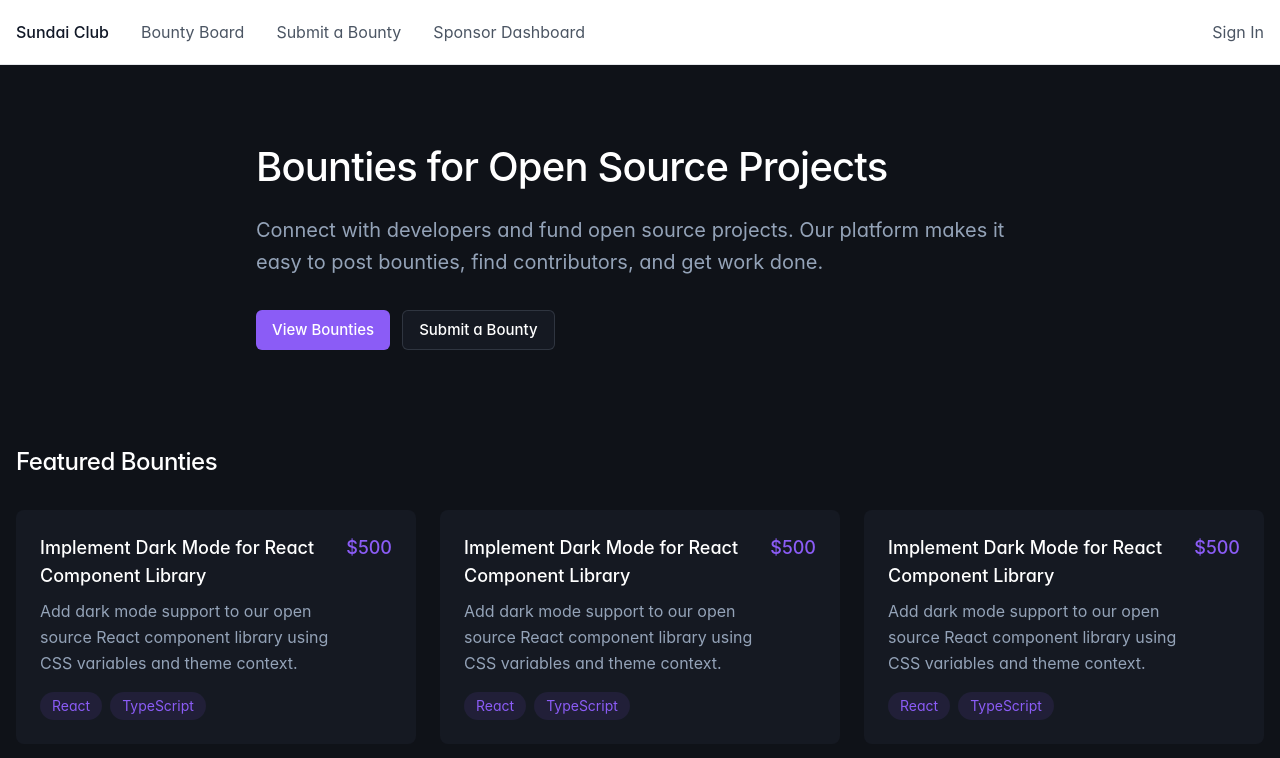
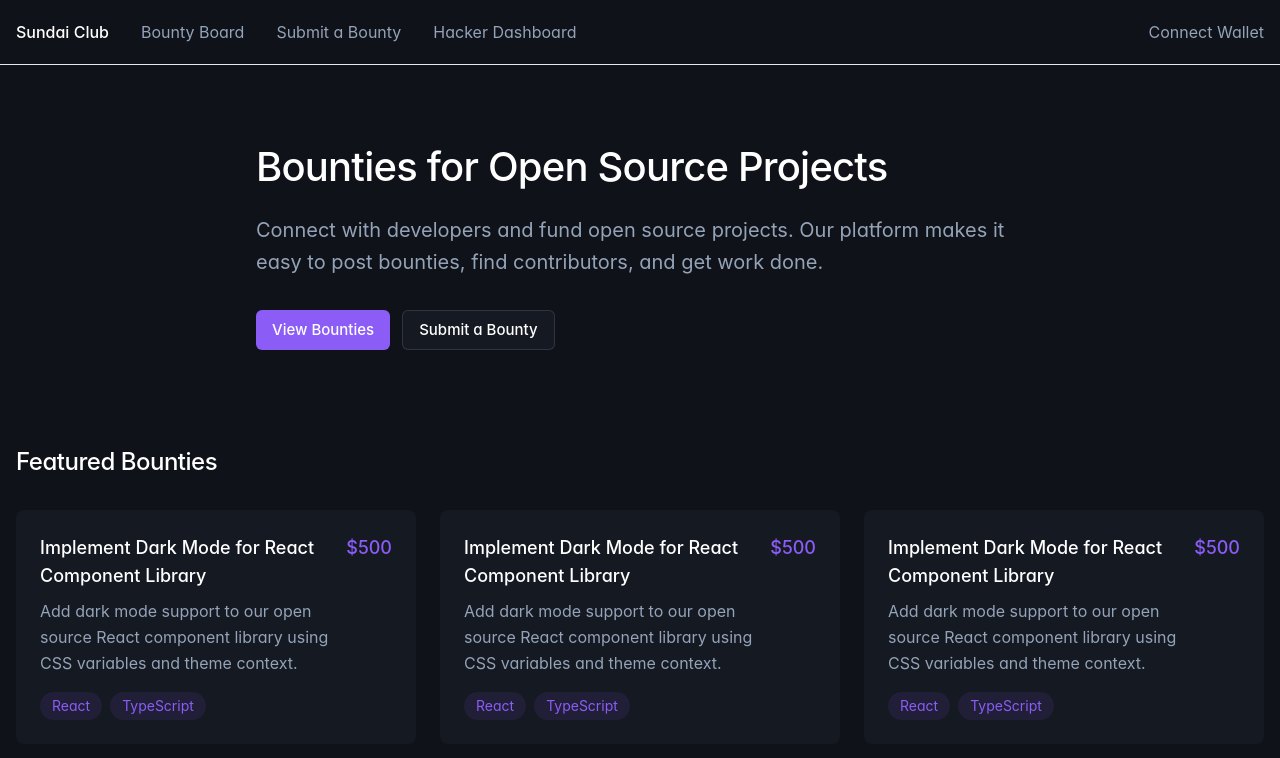
Before and after one commit to polarbaker/SundAiHunter, a Next.js app: page / in a window 1280 px wide. Shown: the top 758 px of the page. Built offline with nearby package versions, Linux system fonts and the light colour scheme.

Commit message:
Replace User with Hacker throughout the application
- Update Prisma schema to use Hacker model
- Add HackerType definition
- Update Navigation component terminology
- Change dashboard references from 'sponsor' to 'hacker'
- Update authentication to use 'Connect Wallet' instead of 'Sign In'

```diff
--- a/src/components/Navigation.tsx
+++ b/src/components/Navigation.tsx
@@ -8,37 +8,37 @@ export default function Navigation() {
   const [mobileMenuOpen, setMobileMenuOpen] = useState(false)
 
   return (
-    <nav className="fixed top-0 left-0 right-0 z-50 bg-white border-b border-gray-200">
+    <nav className="fixed top-0 left-0 right-0 z-50 bg-background-secondary border-b border-text-secondary/10">
       <div className="max-w-screen-xl mx-auto px-4">
         {/* Desktop Navigation */}
         <div className="hidden md:flex md:h-16 md:items-center md:justify-between">
           <div className="flex items-center space-x-8">
-            <Link href="/" className="text-base font-medium text-gray-900">
+            <Link href="/" className="text-base font-medium text-text-primary hover:text-primary">
               Sundai Club
             </Link>
-            <Link href="/bounty-board" className="text-base text-gray-600 hover:text-gray-900">
+            <Link href="/bounty-board" className="text-base text-text-secondary hover:text-text-primary">
               Bounty Board
             </Link>
-            <Link href="/submit-bounty" className="text-base text-gray-600 hover:text-gray-900">
+            <Link href="/submit-bounty" className="text-base text-text-secondary hover:text-text-primary">
               Submit a Bounty
             </Link>
-            <Link href="/sponsor-dashboard" className="text-base text-gray-600 hover:text-gray-900">
-              Sponsor Dashboard
+            <Link href="/hacker-dashboard" className="text-base text-text-secondary hover:text-text-primary">
+              Hacker Dashboard
             </Link>
           </div>
-          <button className="text-base text-gray-600 hover:text-gray-900">
-            Sign In
+          <button className="text-base text-text-secondary hover:text-text-primary">
+            Connect Wallet
           </button>
         </div>
 
         {/* Mobile Navigation */}
         <div className="flex h-16 items-center justify-between md:hidden">
-          <Link href="/" className="text-base font-medium text-gray-900">
+          <Link href="/" className="text-base font-medium text-text-primary hover:text-primary">
             Sundai Club
           </Link>
           <button
             type="button"
-            className="text-gray-600 hover:text-gray-900"
+            className="text-text-secondary hover:text-text-primary"
             onClick={() => setMobileMenuOpen(!mobileMenuOpen)}
           >
             <span className="sr-only">Open main menu</span>
@@ -49,36 +49,38 @@ export default function Navigation() {
             )}
           </button>
         </div>
-      </div>
 
-      {/* Mobile menu */}
+        {/* Mobile Menu */}
         {mobileMenuOpen && (
           <div className="md:hidden">
-          <div className="space-y-1 px-4 pb-3 pt-2">
+            <div className="space-y-1 px-2 pb-3 pt-2">
               <Link
                 href="/bounty-board"
-              className="block py-2 text-base text-gray-600 hover:text-gray-900"
+                className="block rounded-md px-3 py-2 text-base text-text-secondary hover:bg-background hover:text-text-primary"
               >
                 Bounty Board
               </Link>
               <Link
                 href="/submit-bounty"
-              className="block py-2 text-base text-gray-600 hover:text-gray-900"
+                className="block rounded-md px-3 py-2 text-base text-text-secondary hover:bg-background hover:text-text-primary"
               >
                 Submit a Bounty
               </Link>
               <Link
-              href="/sponsor-dashboard"
-              className="block py-2 text-base text-gray-600 hover:text-gray-900"
+                href="/hacker-dashboard"
+                className="block rounded-md px-3 py-2 text-base text-text-secondary hover:bg-background hover:text-text-primary"
               >
-              Sponsor Dashboard
+                Hacker Dashboard
               </Link>
-            <button className="block w-full text-left py-2 text-base text-gray-600 hover:text-gray-900">
-              Sign In
+              <button
+                className="block w-full text-left rounded-md px-3 py-2 text-base text-text-secondary hover:bg-background hover:text-text-primary"
+              >
+                Connect Wallet
               </button>
             </div>
           </div>
         )}
+      </div>
     </nav>
   )
 }
```
Also changed, not shown: src/types/hacker.ts (added, +7 -0 lines), 1 other file (tests, documents, lock files or other folders). Lines whose indentation alone changed are shown as unchanged.
